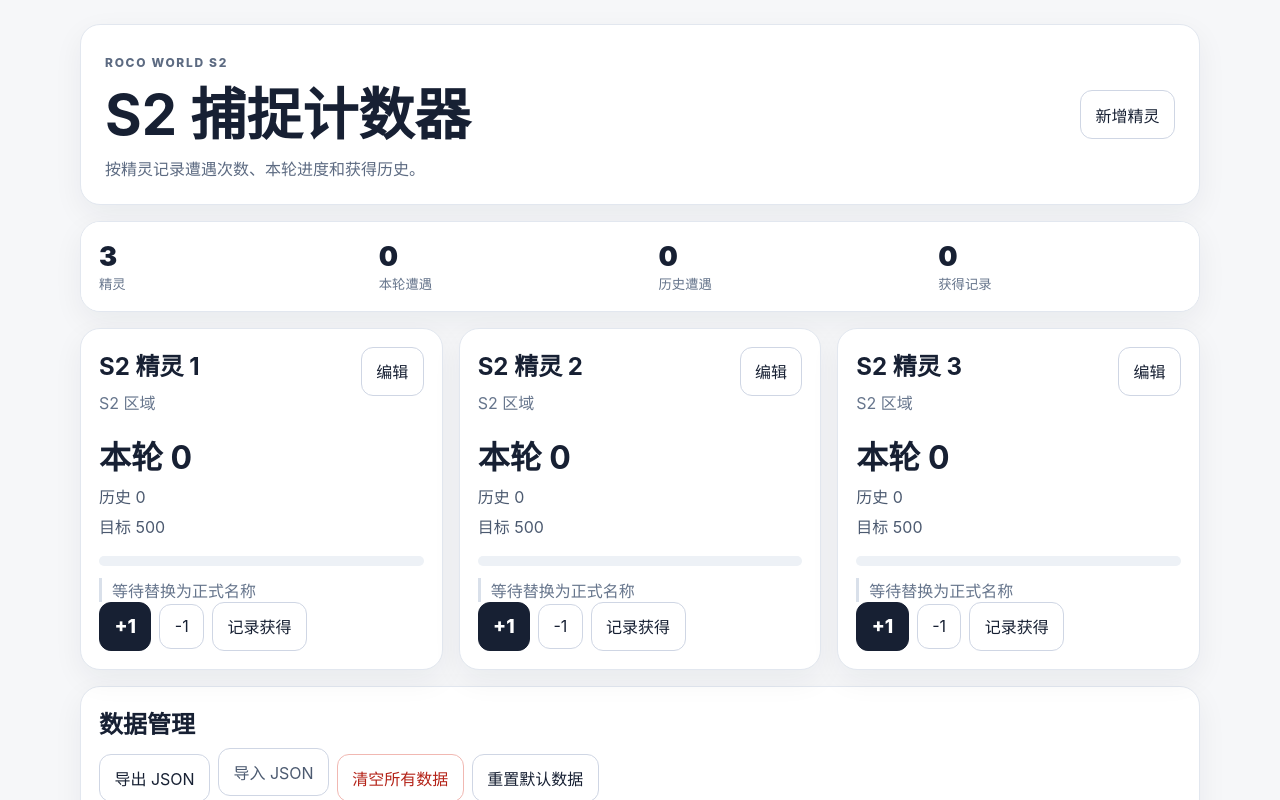
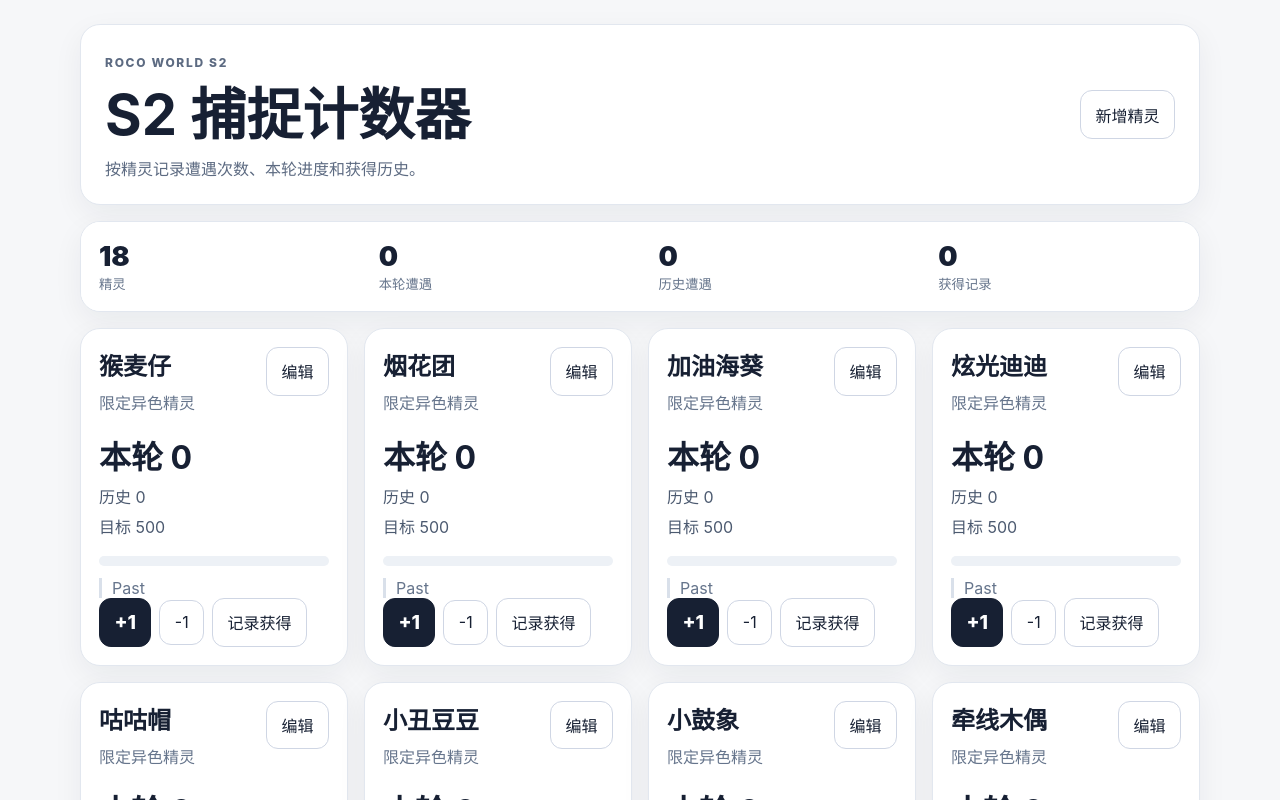
Before and after one commit to 2321Robin/count, a React (Vite) app: page / in a window 1280 px wide. Shown: the top 800 px of the page. Built offline with nearby package versions, Linux system fonts and the light colour scheme.

Commit message:
feat: set s2 default creatures

```diff
--- a/src/domain/defaultData.ts
+++ b/src/domain/defaultData.ts
@@ -1,9 +1,24 @@
 import type { AppData, Creature } from "./types";
 
 const defaultCreatures: Array<Pick<Creature, "id" | "name" | "targetCount" | "location" | "notes">> = [
-  { id: "s2-creature-1", name: "S2 精灵 1", targetCount: 500, location: "S2 区域", notes: "等待替换为正式名称" },
-  { id: "s2-creature-2", name: "S2 精灵 2", targetCount: 500, location: "S2 区域", notes: "等待替换为正式名称" },
-  { id: "s2-creature-3", name: "S2 精灵 3", targetCount: 500, location: "S2 区域", notes: "等待替换为正式名称" },
+  { id: "limited-shiny-houmaizai", name: "猴麦仔", targetCount: 500, location: "限定异色精灵", notes: "Past" },
+  { id: "limited-shiny-yanhuatuan", name: "烟花团", targetCount: 500, location: "限定异色精灵", notes: "Past" },
+  { id: "limited-shiny-jiayouhaikui", name: "加油海葵", targetCount: 500, location: "限定异色精灵", notes: "Past" },
+  { id: "limited-shiny-xuanguangdidi", name: "炫光迪迪", targetCount: 500, location: "限定异色精灵", notes: "Past" },
+  { id: "limited-shiny-gugumao", name: "咕咕帽", targetCount: 500, location: "限定异色精灵", notes: "Past" },
+  { id: "limited-shiny-xiaochoudoudou", name: "小丑豆豆", targetCount: 500, location: "限定异色精灵", notes: "Past" },
+  { id: "limited-shiny-xiaoguxiang", name: "小鼓象", targetCount: 500, location: "限定异色精灵", notes: "Past" },
+  { id: "limited-shiny-qianxianmouou", name: "牵线木偶", targetCount: 500, location: "限定异色精灵", notes: "Past" },
+  { id: "limited-shiny-gongpingge", name: "公平鸽", targetCount: 500, location: "限定异色精灵", notes: "Past" },
+  { id: "limited-shiny-linghu", name: "灵狐", targetCount: 500, location: "限定异色精灵", notes: "Past" },
+  { id: "limited-shiny-xiaodujiaoshou", name: "小独角兽", targetCount: 500, location: "限定异色精灵", notes: "Past" },
+  { id: "limited-shiny-dudubao", name: "嘟嘟煲", targetCount: 500, location: "限定异色精灵", notes: "Past" },
+  { id: "limited-shiny-juhuali", name: "菊花梨", targetCount: 500, location: "限定异色精灵", notes: "Past" },
+  { id: "limited-shiny-youyingshu", name: "幽影树", targetCount: 500, location: "限定异色精灵", notes: "Past" },
+  { id: "limited-shiny-xiaoye", name: "小夜", targetCount: 500, location: "限定异色精灵", notes: "Past" },
+  { id: "limited-shiny-emoding", name: "恶魔叮", targetCount: 500, location: "限定异色精灵", notes: "Past" },
+  { id: "other-shiny-baoyanpenpen", name: "爆焰喷喷", targetCount: 500, location: "其他异色精灵", notes: "Past" },
+  { id: "other-shiny-xueguai", name: "雪怪", targetCount: 500, location: "其他异色精灵", notes: "Past" },
 ];
 
 export function createDefaultData(): AppData {
```
Also changed, not shown: 2 other files (tests, documents, lock files or other folders).
